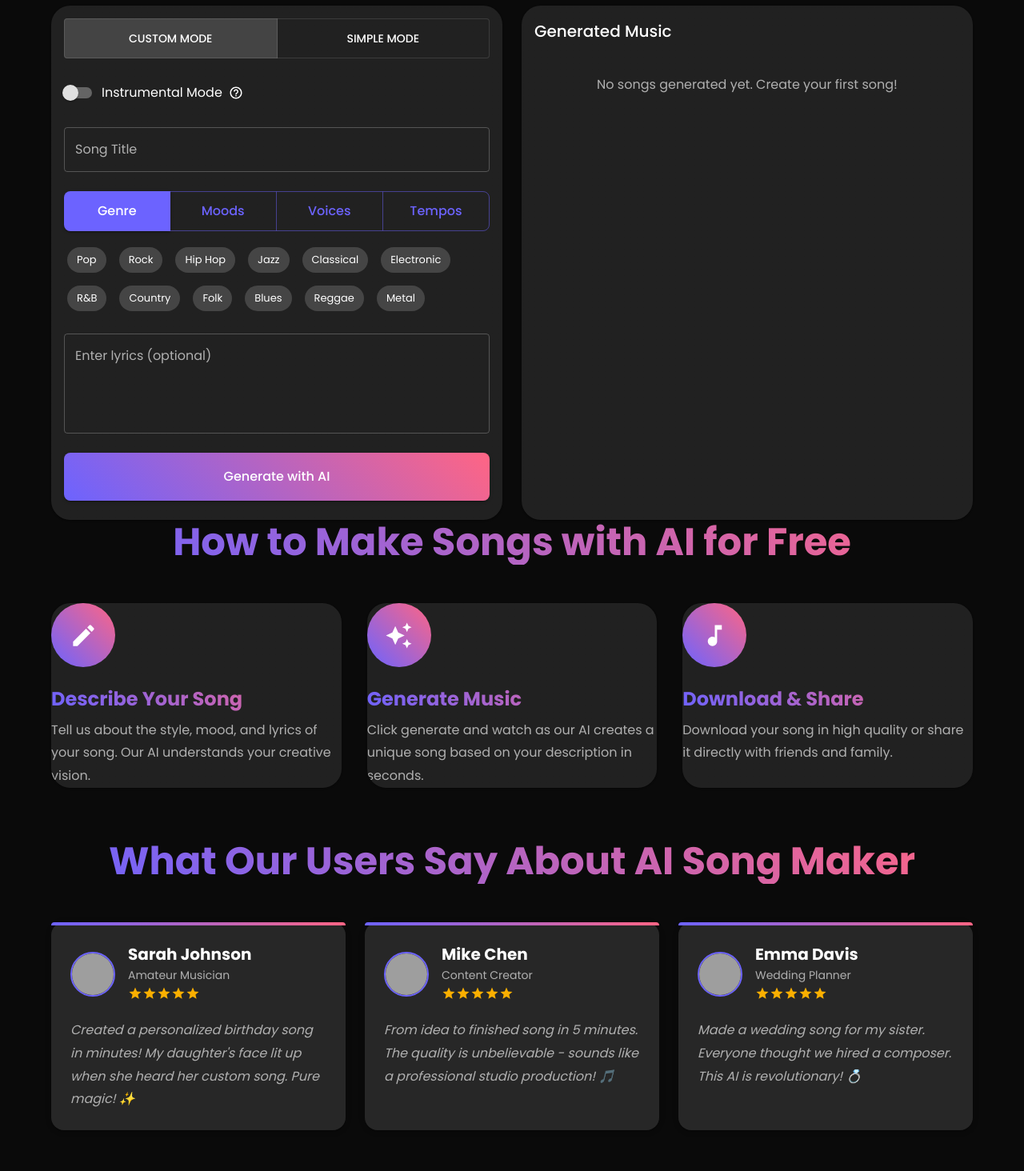
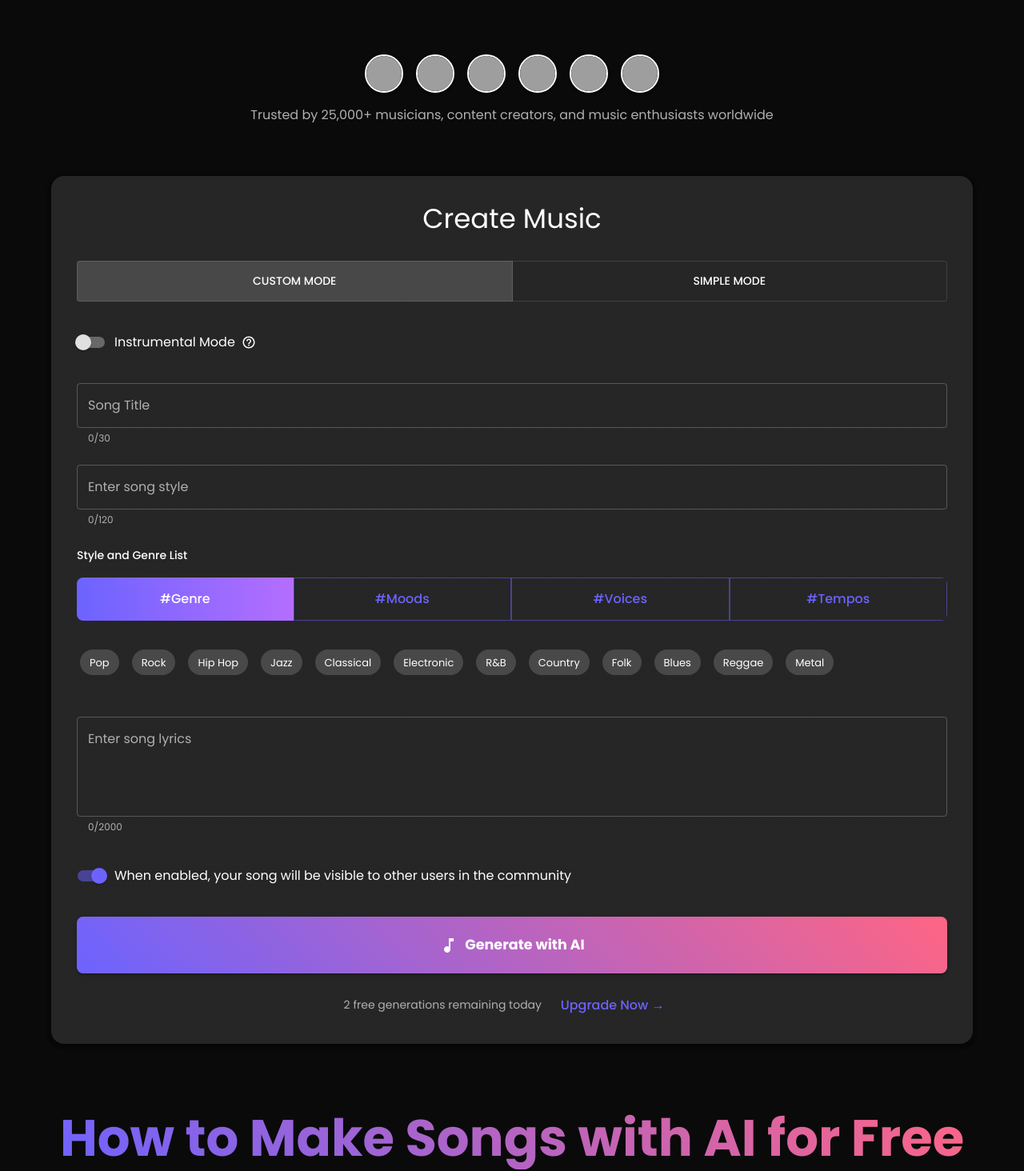
Before and after one commit to JANETCHEN1217/ai-music-creator, a React (Create React App) app: page /home in a window 1280 px wide. Shown: the part 333-1797 px from the top of the page at 80% size. Built offline with nearby package versions, Linux system fonts and the light colour scheme; grey boxes are pictures that could not be loaded; a web font is replaced by a local one.

Commit message:
Update Home page layout: Move music creation interface to single panel, add Song Style field, improve UI

```diff
--- a/src/pages/Home.js
+++ b/src/pages/Home.js
@@ -62,11 +62,11 @@ const StyledIconBox = styled(Box)(({ theme }) => ({
   width: 80,
   height: 80,
   borderRadius: '50%',
-  background: `linear-gradient(45deg, ${theme.palette.primary.main}, ${theme.palette.secondary.main})`,
+  background: 'linear-gradient(45deg, #6C63FF, #FF6584)',
   display: 'flex',
   alignItems: 'center',
   justifyContent: 'center',
-  marginBottom: theme.spacing(3),
+  marginBottom: theme.spacing(4),
   color: 'white',
   transition: 'all 0.3s ease',
   '&:hover': {
@@ -221,8 +221,8 @@ const Home = () => {
     <Box sx={{
       minHeight: '100vh',
       bgcolor: 'background.default',
-      pt: 4,
-      pb: 6
+      pt: 8,
+      pb: 10
     }}>
       <Container maxWidth="lg">
         <Typography
@@ -230,9 +230,10 @@ const Home = () => {
           align="center"
           gutterBottom
           sx={{
-            fontSize: { xs: '2.5rem', md: '4rem' },
+            fontSize: { xs: '3rem', md: '6rem' },
             fontWeight: 900,
-            mb: 4,
+            mb: 6,
+            letterSpacing: '-0.5px',
             background: 'linear-gradient(45deg, #6C63FF, #FF6584)',
             WebkitBackgroundClip: 'text',
             WebkitTextFillColor: 'transparent',
@@ -241,7 +242,7 @@ const Home = () => {
           Professional AI Song Generator
         </Typography>
 
-        <Box sx={{ textAlign: 'center', mb: 6 }}>
+        <Box sx={{ textAlign: 'center', mb: 8 }}>
           <Box
             sx={{
               display: 'flex',
@@ -273,17 +274,18 @@ const Home = () => {
           </Typography>
         </Box>
 
-        <Grid container spacing={3}>
-          {/* Left side - Creation controls */}
-          <Grid item xs={12} md={6}>
-            <StyledCard>
-              <CardContent>
+        <Card sx={{ mb: 10, bgcolor: 'background.paper', borderRadius: 4, boxShadow: 4 }}>
+          <CardContent sx={{ p: 4 }}>
+            <Typography variant="h4" align="center" gutterBottom sx={{ mb: 4 }}>
+              Create Music
+            </Typography>
+
             <ToggleButtonGroup
               value={mode}
               exclusive
               onChange={(e, newMode) => newMode && setMode(newMode)}
               fullWidth
-                  sx={{ mb: 3 }}
+              sx={{ mb: 4 }}
             >
               <ToggleButton value="custom" sx={{ py: 1.5 }}>
                 CUSTOM MODE
@@ -308,7 +310,7 @@ const Home = () => {
                   </Tooltip>
                 </Box>
               }
-                  sx={{ mb: 3 }}
+              sx={{ mb: 4 }}
             />
 
             {mode === 'custom' ? (
@@ -320,26 +322,82 @@ const Home = () => {
                   onChange={(e) => setSongTitle(e.target.value)}
                   variant="outlined"
                   sx={{ mb: 3 }}
+                  inputProps={{ maxLength: 30 }}
+                  helperText={`${songTitle.length}/30`}
                 />
 
-                    <Box sx={{ mb: 3 }}>
-                      <ButtonGroup
+                <TextField
+                  fullWidth
+                  label="Enter song style"
+                  value={songStyle.join(', ')}
+                  onChange={(e) => setSongStyle(e.target.value.split(',').map(s => s.trim()))}
                   variant="outlined"
-                        fullWidth
-                        sx={{ mb: 2 }}
+                  sx={{ mb: 3 }}
+                  inputProps={{ maxLength: 120 }}
+                  helperText={`${songStyle.join(', ').length}/120`}
+                />
+
+                <Typography variant="subtitle2" sx={{ mb: 2 }}>
+                  Style and Genre List
+                </Typography>
+
+                <Box sx={{ mb: 4 }}>
+                  <Stack direction="row" spacing={0} sx={{ mb: 2, borderRadius: '8px', overflow: 'hidden' }}>
+                    <Button
+                      variant={activeCategory === 'Genre' ? 'contained' : 'outlined'}
+                      onClick={() => setActiveCategory('Genre')}
+                      sx={{
+                        py: 1.5,
+                        flex: 1,
+                        background: activeCategory === 'Genre' ? 'linear-gradient(90deg, #6C63FF, #B46EFF)' : 'transparent',
+                        borderRadius: 0,
+                        '&:hover': {
+                          background: activeCategory === 'Genre' ? 'linear-gradient(90deg, #6C63FF, #B46EFF)' : 'transparent',
+                        }
+                      }}
                     >
-                        {['Genre', 'Moods', 'Voices', 'Tempos'].map((category) => (
+                      #Genre
+                    </Button>
                     <Button
-                            key={category}
-                            onClick={() => setActiveCategory(category)}
-                            variant={activeCategory === category ? 'contained' : 'outlined'}
+                      variant={activeCategory === 'Moods' ? 'contained' : 'outlined'}
+                      onClick={() => setActiveCategory('Moods')}
+                      sx={{
+                        py: 1.5,
+                        flex: 1,
+                        background: activeCategory === 'Moods' ? 'linear-gradient(90deg, #B46EFF, #FF6584)' : 'transparent',
+                        borderRadius: 0,
+                        '&:hover': {
+                          background: activeCategory === 'Moods' ? 'linear-gradient(90deg, #B46EFF, #FF6584)' : 'transparent',
+                        }
+                      }}
                     >
-                            {category}
+                      #Moods
                     </Button>
-                        ))}
-                      </ButtonGroup>
+                    <Button
+                      variant={activeCategory === 'Voices' ? 'contained' : 'outlined'}
+                      onClick={() => setActiveCategory('Voices')}
+                      sx={{
+                        py: 1.5,
+                        flex: 1,
+                        borderRadius: 0
+                      }}
+                    >
+                      #Voices
+                    </Button>
+                    <Button
+                      variant={activeCategory === 'Tempos' ? 'contained' : 'outlined'}
+                      onClick={() => setActiveCategory('Tempos')}
+                      sx={{
+                        py: 1.5,
+                        flex: 1,
+                        borderRadius: 0
+                      }}
+                    >
+                      #Tempos
+                    </Button>
+                  </Stack>
 
-                      <Box sx={{ display: 'flex', flexWrap: 'wrap', gap: 1 }}>
+                  <Box sx={{ display: 'flex', flexWrap: 'wrap', gap: 1, py: 2 }}>
                     {getVisibleTags().map((tag) => (
                       <Chip
                         key={tag}
@@ -355,14 +413,15 @@ const Home = () => {
                 {!isInstrumental && (
                   <TextField
                     fullWidth
-                        label="Enter lyrics (optional)"
+                    label="Enter song lyrics"
                     value={songLyrics}
                     onChange={(e) => setSongLyrics(e.target.value)}
                     variant="outlined"
                     multiline
                     rows={4}
-                        sx={{ mb: 3 }}
-                        placeholder="Enter your lyrics here or leave empty for AI-generated lyrics"
+                    sx={{ mb: 4 }}
+                    inputProps={{ maxLength: 2000 }}
+                    helperText={`${songLyrics.length}/2000`}
                   />
                 )}
               </>
@@ -375,10 +434,16 @@ const Home = () => {
                 variant="outlined"
                 multiline
                 rows={4}
-                    sx={{ mb: 3 }}
-                    placeholder="E.g. A happy pop song about summer with female vocals"
+                sx={{ mb: 4 }}
+                placeholder="E.g. A happy pop song about summer vacation"
               />
             )}
+
+            <FormControlLabel
+              control={<Switch checked={isPublic} onChange={(e) => setIsPublic(e.target.checked)} />}
+              label="When enabled, your song will be visible to other users in the community"
+              sx={{ mb: 4, display: 'flex' }}
+            />
 
             <Button
               variant="contained"
@@ -387,12 +452,15 @@ const Home = () => {
               onClick={handleGenerateMusic}
               disabled={loading}
               sx={{
-                    py: 2,
+                py: 2.5,
+                mb: 2,
                 borderRadius: '8px',
                 background: 'linear-gradient(45deg, #6C63FF, #FF6584)',
                 '&:hover': {
                   background: 'linear-gradient(45deg, #5952d5, #ff4f73)',
                 },
+                fontWeight: 'bold',
+                fontSize: '1.1rem'
               }}
             >
               {loading ? (
@@ -401,137 +469,91 @@ const Home = () => {
                   Generating...
                 </Box>
               ) : (
-                    'Generate with AI'
+                <>
+                  <MusicNoteIcon sx={{ mr: 1 }} /> Generate with AI
+                </>
               )}
             </Button>
+
+            <Typography variant="body2" color="text.secondary" align="center">
+              2 free generations remaining today <Button color="primary">Upgrade Now →</Button>
+            </Typography>
           </CardContent>
-            </StyledCard>
-          </Grid>
+        </Card>
 
-          {/* Right side - Generated Music */}
-          <Grid item xs={12} md={6}>
-            <StyledCard>
-              <CardContent>
-                <Typography variant="h6" gutterBottom>
-                  Generated Music
-                </Typography>
-                {generatedTracks.length === 0 ? (
-                  <Box sx={{ textAlign: 'center', py: 4 }}>
-                    <Typography color="text.secondary">
-                      No songs generated yet. Create your first song!
-                    </Typography>
-                  </Box>
-                ) : (
-                  <List>
-                    {generatedTracks.map((track, index) => (
-                      <React.Fragment key={track.trackId || index}>
-                        <ListItem alignItems="flex-start">
-                          <ListItemAvatar>
-                            <Avatar
-                              variant="rounded"
-                              src={track.coverImage}
-                              sx={{ width: 56, height: 56 }}
-                            />
-                          </ListItemAvatar>
-                          <ListItemText
-                            primary={track.title}
-                            secondary={
-                              <>
-                                {track.status === 'completed' ? (
-                                  <Box sx={{ mt: 1 }}>
-                                    <audio
-                                      controls
-                                      src={track.audioUrl}
-                                      style={{ width: '100%' }}
-                                    />
-                                    <Button
-                                      startIcon={<DownloadIcon />}
-                                      onClick={() => window.open(track.audioUrl, '_blank')}
-                                      sx={{ mt: 1 }}
-                                    >
-                                      Download
-                                    </Button>
-                                  </Box>
-                                ) : (
-                                  <Box sx={{ display: 'flex', alignItems: 'center', mt: 1 }}>
-                                    <CircularProgress size={20} sx={{ mr: 1 }} />
-                                    <Typography variant="body2">
-                                      Generating...
-                                    </Typography>
-                                  </Box>
-                                )}
-                              </>
-                            }
-                          />
-                        </ListItem>
-                        {index < generatedTracks.length - 1 && <Divider />}
-                      </React.Fragment>
-                    ))}
-                  </List>
-                )}
-              </CardContent>
-            </StyledCard>
-          </Grid>
-        </Grid>
-
-        <Box sx={{ mb: 8 }}>
+        <Box sx={{ mb: 12 }}>
           <Typography
-            variant="h3"
+            variant="h2"
             align="center"
             gutterBottom
             sx={{
-              mb: 6,
+              mb: 8,
               fontWeight: 700,
               background: 'linear-gradient(45deg, #6C63FF, #FF6584)',
               WebkitBackgroundClip: 'text',
               WebkitTextFillColor: 'transparent',
+              fontSize: { xs: '2.5rem', md: '4rem' },
             }}
           >
             How to Make Songs with AI for Free
           </Typography>
 
-          <Grid container spacing={4}>
+          <Grid container spacing={6}>
             {steps.map((step, index) => (
               <Grid item xs={12} md={4} key={index}>
-                <StyledCard>
+                <Box sx={{
+                  textAlign: 'center',
+                  py: 6,
+                  px: 4,
+                  backgroundColor: alpha(theme.palette.background.paper, 0.4),
+                  borderRadius: 4,
+                  backdropFilter: 'blur(10px)',
+                  transition: 'all 0.3s ease',
+                  '&:hover': {
+                    transform: 'translateY(-8px)',
+                    boxShadow: theme.shadows[4],
+                  },
+                }}>
                   <StyledIconBox>
                     {step.icon}
                   </StyledIconBox>
                   <Typography
-                    variant="h5"
+                    variant="h4"
                     gutterBottom
                     sx={{
                       fontWeight: 600,
                       background: 'linear-gradient(45deg, #6C63FF, #FF6584)',
                       WebkitBackgroundClip: 'text',
                       WebkitTextFillColor: 'transparent',
+                      mb: 3,
                     }}
                   >
                     {step.title}
                   </Typography>
                   <Typography
                     color="text.secondary"
-                    sx={{ lineHeight: 1.8 }}
+                    sx={{ lineHeight: 1.8, fontSize: '1.1rem' }}
                   >
                     {step.description}
                   </Typography>
-                </StyledCard>
+                </Box>
               </Grid>
             ))}
           </Grid>
         </Box>
 
-        <Box sx={{ mb: 8 }}>
+        <Box sx={{ mb: 10 }}>
           <Typography
-            variant="h3"
+            variant="h2"
             align="center"
             gutterBottom
             sx={{
-              mb: 6,
+              mb: 8,
               fontWeight: 700,
               background: 'linear-gradient(45deg, #6C63FF, #FF6584)',
               WebkitBackgroundClip: 'text',
               WebkitTextFillColor: 'transparent',
+              fontSize: { xs: '2.5rem', md: '4rem' },
             }}
           >
             What Our Users Say About AI Song Maker
```
Lines whose indentation alone changed are shown as unchanged.
